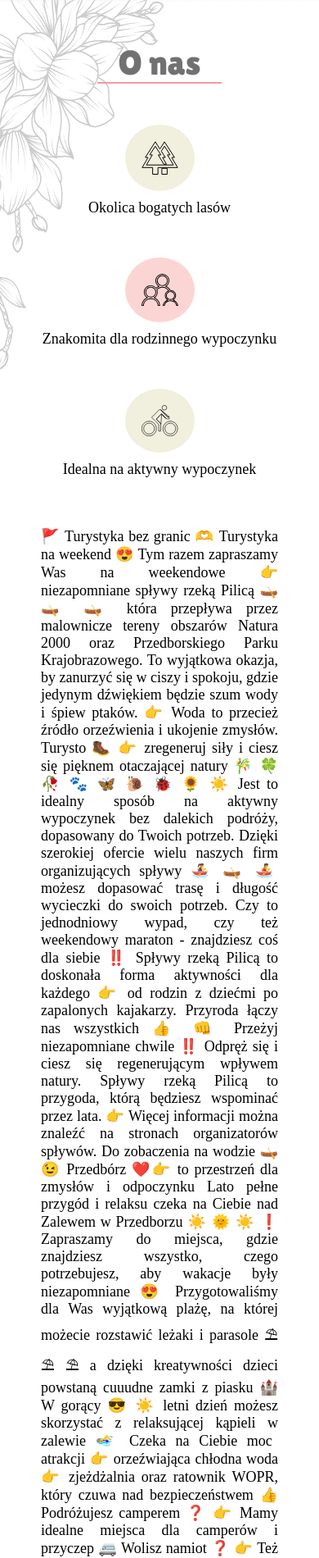
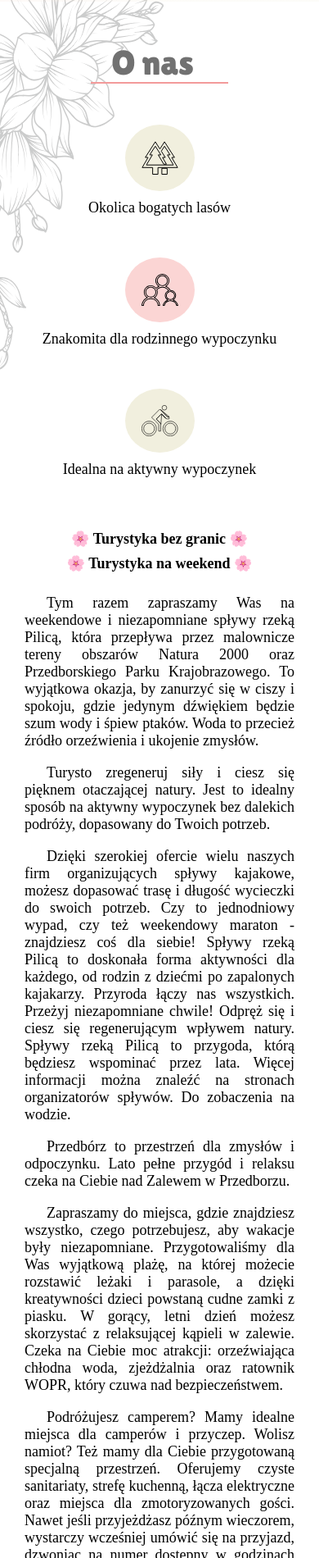
Before and after one commit to LukasEAG/magnolia, a PHP site: page / in a window 390 px wide. Shown: the part 398-2298 px from the top of the page at 82% size. Run offline with PHP 8.4, Linux system fonts and the light colour scheme; some web fonts are replaced.

Commit message:
mobile ver2

```diff
--- a/index.html
+++ b/index.html
@@ -61,8 +61,8 @@
                         <li class="nav__mobile-menu-item"><a href="#contact">Kontakt</a></li>
                         <li class="nav__mobile-menu-item"> <a href="tel:+48665-239-640" class="">Rezerwacja</a></li>
                         <li class="nav__mobile-menu-item"> <a target="_blank" href="https://g.co/kgs/aifPb5j">
-                            <i class="ti ti-map-pin"></i>
-                        </a></li>
+                                <i class="ti ti-map-pin"></i>
+                            </a></li>
 
 
                     </ul>
@@ -110,157 +110,61 @@
 
                 </div>
                 <div class="about-us__content">
-                    <p>🚩 Turystyka bez granic
-                        🫶
-                        Turystyka na weekend
-                        😍
+                    <span>🌸 Turystyka bez granic 🌸</span>
+                    <span>🌸 Turystyka na weekend 🌸</span>
 
-                        Tym razem zapraszamy Was na weekendowe
-                        👉
-                        niezapomniane spływy rzeką Pilicą
-                        🛶
-                        🛶
-                        🛶
-                        która przepływa przez malownicze tereny obszarów Natura 2000 oraz Przedborskiego Parku
-                        Krajobrazowego. To wyjątkowa okazja, by zanurzyć się w ciszy i spokoju, gdzie jedynym dźwiękiem
-                        będzie szum wody i śpiew ptaków.
-                        👉
-                        Woda to przecież źródło orzeźwienia i ukojenie zmysłów.
-                        Turysto
-                        🥾
-                        👉
-                        zregeneruj siły i ciesz się pięknem otaczającej natury
-                        🎋
-                        🍀
-                        🥀
-                        🐾
-                        🦋
-                        🐌
-                        🐞
-                        🌻
-                        ☀️
-                        Jest to idealny sposób na aktywny wypoczynek bez dalekich podróży, dopasowany do Twoich potrzeb.
-                        Dzięki szerokiej ofercie wielu naszych firm organizujących spływy
-                        🚣‍♀️
-                        🛶
-                        🚣
-                        możesz dopasować trasę i długość wycieczki do swoich potrzeb. Czy to jednodniowy wypad, czy też
-                        weekendowy maraton - znajdziesz coś dla siebie
-                        ‼️
-                        Spływy rzeką Pilicą to doskonała forma aktywności dla każdego
-                        👉
-                        od rodzin z dziećmi po zapalonych kajakarzy. Przyroda łączy nas wszystkich
-                        👍
-                        👊
+                    <p> Tym razem zapraszamy Was na weekendowe i niezapomniane spływy rzeką Pilicą, która przepływa
+                        przez malownicze tereny obszarów Natura 2000 oraz Przedborskiego Parku Krajobrazowego. To
+                        wyjątkowa okazja, by zanurzyć się w ciszy i spokoju, gdzie jedynym dźwiękiem będzie szum wody i
+                        śpiew ptaków. Woda to przecież źródło orzeźwienia i ukojenie zmysłów. </p>
 
-                        Przeżyj niezapomniane chwile
-                        ‼️
-                        Odpręż się i ciesz się regenerującym wpływem natury. Spływy rzeką Pilicą to przygoda, którą
-                        będziesz wspominać przez lata.
-                        👉
-                        Więcej informacji można znaleźć na stronach organizatorów spływów.
-                        Do zobaczenia na wodzie
-                        🛶
-                        😉
+                    <p> Turysto zregeneruj siły i ciesz się pięknem otaczającej natury. Jest to idealny sposób na
+                        aktywny wypoczynek bez dalekich podróży, dopasowany do Twoich potrzeb.</p>
 
-                        Przedbórz
-                        ❤️👉
-                        to przestrzeń dla zmysłów i odpoczynku
+                    <p> Dzięki szerokiej ofercie wielu naszych firm organizujących spływy kajakowe, możesz dopasować
+                        trasę i długość wycieczki do swoich potrzeb. Czy to jednodniowy wypad, czy też weekendowy
+                        maraton - znajdziesz coś dla siebie! Spływy rzeką Pilicą to doskonała forma aktywności dla
+                        każdego, od rodzin z dziećmi po zapalonych kajakarzy.
+                        Przyroda łączy nas wszystkich. Przeżyj niezapomniane chwile! Odpręż się i ciesz się
+                        regenerującym wpływem natury. Spływy rzeką Pilicą to przygoda, którą będziesz wspominać przez
+                        lata.
+                        Więcej informacji można znaleźć na stronach organizatorów spływów. Do zobaczenia na wodzie.</p>
 
+                    <p>Przedbórz to przestrzeń dla zmysłów i odpoczynku. Lato pełne przygód i relaksu czeka na Ciebie
+                        nad
+                        Zalewem w Przedborzu.</p>
 
-                        Lato pełne przygód i relaksu czeka na Ciebie nad Zalewem w Przedborzu
-                        ☀️
-                        🌞
-                        ☀️
-                        ❗
+                    <p>
+                        Zapraszamy do miejsca, gdzie znajdziesz wszystko, czego potrzebujesz, aby wakacje były
+                        niezapomniane. Przygotowaliśmy dla Was wyjątkową plażę, na której możecie rozstawić leżaki i
+                        parasole, a dzięki kreatywności dzieci powstaną cudne zamki z piasku. W gorący, letni dzień
+                        możesz
+                        skorzystać z relaksującej kąpieli w zalewie. Czeka na Ciebie moc atrakcji: orzeźwiająca chłodna
+                        woda, zjeżdżalnia oraz ratownik WOPR, który czuwa nad bezpieczeństwem.
+                    </p>
 
-                        Zapraszamy do miejsca, gdzie znajdziesz wszystko, czego potrzebujesz, aby wakacje były
-                        niezapomniane
-                        😍
-                        Przygotowaliśmy dla Was wyjątkową plażę, na której możecie rozstawić leżaki i parasole
-                        ⛱
-                        ⛱
-                        ⛱
-                        a dzięki kreatywności dzieci powstaną cuuudne zamki z piasku
-                        🏰
-                        W gorący
-                        😎
-                        ☀️
-                        letni dzień możesz skorzystać z relaksującej kąpieli w zalewie
-                        🏊‍♀️
-                        Czeka na Ciebie moc atrakcji
-                        👉
-                        orzeźwiająca chłodna woda
-                        👉
-                        zjeżdżalnia oraz ratownik WOPR, który czuwa nad bezpieczeństwem
-                        👍
+                    <p>Podróżujesz camperem? Mamy idealne miejsca dla camperów i przyczep.
+                        Wolisz namiot? Też mamy dla Ciebie przygotowaną specjalną przestrzeń.
+                        Oferujemy czyste sanitariaty, strefę kuchenną, łącza elektryczne oraz miejsca dla
+                        zmotoryzowanych
+                        gości. Nawet jeśli przyjeżdżasz późnym wieczorem, wystarczy wcześniej umówić się na przyjazd,
+                        dzwoniąc na numer dostępny w godzinach pracy Urzędu Miejskiego w Przedborzu tel. <a
+                            href="phone:44 781 22 61">44 781 22 61</a> wew. 23.
+                    </p>
 
-                        Podróżujesz camperem
-                        ❓
-                        👉
-                        Mamy idealne miejsca dla camperów i przyczep
-                        🚐
-                        Wolisz namiot
-                        ❓
-                        👉
-                        Też mamy dla Ciebie przygotowaną specjalną przestrzeń
-                        ⛺️
-                        Oferujemy czyste sanitariaty, strefę kuchenną, łącza elektryczne oraz miejsca dla
-                        zmotoryzowanych gości. Nawet jeśli przyjeżdżasz późnym wieczorem, wystarczy wcześniej umówić się
-                        na przyjazd, dzwoniąc na numer dostępny w godzinach pracy Urzędu Miejskiego w Przedborzu
-                        👉
-                        ☎️
+                    <p>Atrakcje dla dzieci i dorosłych? Dzieci będą miały frajdę na placu zabaw i w wodnych atrakcjach,
+                        natomiast dla rodziców przygotowaliśmy strefę relaksu z mini golfem, gdzie można aktywnie
+                        odpocząć.
+                        Jeśli lubisz wędkować nasz zalew to dom dla wielu gatunków ryb. Przygotuj wędkę i łów do woli!
+                        Skontaktuj się z Kołem PZW, aby wykupić jednorazową licencję na wędkowanie
+                        (www.pzwzezwolenieokresowe.pl, Okręg Piotrków Trybunalski). Wieczory nad zalewem to magia,
+                        której
+                        musisz doświadczyć - grill, ognisko, gitara i śpiew.</p>
 
-                        4️⃣
-                        4️⃣
+                    <p class="last"> Pakuj się i ruszaj do Przedborza! Wszystko jest gotowe na Twoje przybycie. Czekamy
+                        na Ciebie z
+                        letnią przygodą, którą będziesz wspominać przez cały rok. Do zobaczenia nad wodą!</p>
 
-                        7️⃣
-                        8️⃣
-                        1️⃣
-                        2️⃣
-                        2️⃣
-                        6️⃣
-                        1️⃣
-
-                        📞
-                        w.
-                        2️⃣
-                        3️⃣
-
-                        Atrakcje dla dzieci i dorosłych
-                        ❓
-                        Oczywiście
-                        👉
-                        dzieci będą miały frajdę na placu zabaw i w wodnych atrakcjach
-                        🤙
-                        Dla rodziców przygotowaliśmy strefę relaksu z mini golfem
-                        🏑
-                        gdzie można aktywnie odpocząć. Jeśli lubisz wędkować
-                        🎣
-                        nasz zalew to dom dla wielu gatunków ryb
-                        🐟
-                        🐟
-                        🐟
-                        Przygotuj wędkę i łów do woli
-                        ❗️
-                        Skontaktuj się z Kołem PZW, aby wykupić jednorazową licencję na wędkowanie
-                        (pzwzezwolenieokresowe,pl Okręg Piotrków Trybunalski)
-                        Wieczory nad zalewem to magia
-                        🤩
-                        😉
-                        😍
-                        której musisz doświadczyć
-                        👉
-                        grill
-                        👉
-                        ognisko
-                        👉
-                        gitara i śpiew. Pakuj się i ruszaj do Przedborza
-                        ❗️
-                        Wszystko jest gotowe na Twoje przybycie
-                        👌
-                        Czekamy na Ciebie z letnią przygodą, którą będziesz wspominać przez cały rok. Do zobaczenia nad
-                        wodą</p>
                 </div>
             </div>
         </section>
@@ -401,9 +305,8 @@
                     <h2>Kontakt</h2>
                 </div>
                 <div class="contact__box">
-                    <div class="contact__logo">
-                        <a href="#home"> <img src="./dist/img/MagnoliaLogo .svg" alt=""></a>
-
+                    <div class="contact__map">
+                        <img src="./dist/img/polskaKontur.svg" alt="">
                     </div>
                     <div class="contact__info">
                         <div class="contact__adress contact__info-cards">
@@ -422,14 +325,15 @@
                             <h3><i class="ti ti-id"></i> Media</h3>
                             <div class="contact__media-icons">
 
-                                <button><i class="ti ti-brand-instagram"></i><i
-                                        class="ti ti-brand-facebook"></i></button>
+                                <a href=""><i class="ti ti-brand-instagram"></i></a>
+                                <a href=""><i class="ti ti-brand-facebook"></i></a>
                             </div>
                         </div>
                     </div>
-                    <div class="contact__map">
-                        <img src="./dist/img/polskaKontur.svg" alt="">
+                    <div class="contact__logo">
+                        <a href="#home"> <img src="./dist/img/MagnoliaLogo .svg" alt=""></a>
                     </div>
+
                 </div>
             </div>
         </section>
--- a/src/sass/_media.scss
+++ b/src/sass/_media.scss
@@ -2,6 +2,10 @@
 
 @mixin queries {
 	@media (max-width: 992px) {
+		h2 {
+			padding: 0 0.6em;
+		}
+
 		.nav {
 			&__bar {
 				height: 95px;
@@ -110,13 +114,28 @@
 			&__title {
 				margin: 5em 0;
 				align-self: center;
-
-				& h2 {
-					padding: 0 0.6em;
-				}
 			}
 			&__content {
 				margin: 1em 5em 0;
+			}
+		}
+
+        .area {
+
+            &__title {
+                margin: 5em 0;
+                justify-content: center;
+                width: 100%;
+            }
+        }
+	}
+    @media (max-width: 769px) {
+
+        .contact {
+
+            &__box {
+                flex-direction: column-reverse;
+
             }
         }
     }
@@ -125,12 +144,28 @@
 		.head {
 			&__h1 {
 				padding: 0 1em;
-				font-size: 2.2rem;
+				font-size: 3.2rem;
+			}
+		}
+
+        .contact {
+
+            &__box {
+                padding: 2em;
+            }
+            &__info {
+                margin: 2em 0;
             }
         }
 	}
 
 	@media (max-width: 480px) {
+        .head {
+			&__h1 {
+				padding: 0 1em;
+				font-size: 2.2rem;
+			}
+		}
 		.about-us {
 			&__icons {
 				flex-direction: column;
@@ -145,11 +180,30 @@
 					font-size: 1.8rem;
 				}
 			}
+
+            &__content {
+                margin: 1em 3em 0;
+            }
+		}
+
+
+        .rooms {
+
+            &__offer {
+                margin: 0 3em;
+            }
+        }
+
+        .area {
+
+            &__text {
+                margin: 0 3em;
+                padding: 0;
+            }
         }
 
 		.contact {
 			&__box {
-				flex-direction: column;
 				padding: 0 1em;
 			}
 
@@ -158,16 +212,28 @@
 			&__map {
 				margin: 1em 0;
 				display: flex;
+                flex-direction: column;
 				justify-content: center;
+                align-items: center;
 				width: 100%;
 			}
 
 			&__info-cards {
+                margin: 1.2em 0;
 				align-items: center;
 			}
 		}
 	}
 	@media (max-width: 320px) {
+		h2 {
+			padding: 0 1em;
+			font-size: 3.2rem;
+			text-align: center;
+		}
+
+        p, li, span {
+            font-size: 1.4rem;
+        }
 		.head {
 			&__h1 {
 				padding: 0 1em;
@@ -188,9 +254,7 @@
 			&__content {
 				margin: 1em 2em 0;
 
-				& p {
-					font-size: 1.4rem;
-				}
+
 			}
 
 			&__items {
@@ -198,6 +262,12 @@
 
 				& h3 {
 					font-size: 1.6rem;
+				}
+			}
+
+			&__items-img {
+				& img {
+					max-width: 70px;
 				}
 			}
 		}
@@ -229,5 +299,15 @@
 				}
 			}
 		}
+
+		.area {
+			&__title {
+				margin: 2em 0;
+			}
+
+            &__text {
+                margin: 0 2em;
             }
 		}
+	}
+}
--- a/src/sass/style.scss
+++ b/src/sass/style.scss
@@ -45,6 +45,17 @@ h3 {
 	font-family: 'Ibarra Real Nova', serif;
 	font-size: 2rem;
 	font-weight: 100;
+}
+
+p,
+span,
+li {
+	font-size: 1.8rem;
+}
+
+a {
+	color: $magnolia-black;
+	text-decoration: none;
 }
 
 .nav {
@@ -319,13 +329,35 @@ h3 {
 
 	&__content {
 		display: flex;
+		flex-direction: column;
 		justify-content: center;
 		align-items: center;
 		margin: 3em 10em 0;
 
+		& a {
+			font-weight: 700;
+		}
+
 		& p {
-			font-size: 1.8rem;
+			margin: .5em 0;
 			text-align: justify;
+			text-indent: 3ch;
+		}
+
+		& span {
+			margin: .2em 0;
+			font-weight: 700;
+
+
+		}
+
+		& span:last-of-type {
+			margin-bottom: 1em;
+		}
+
+		.last {
+			margin-top: 1em;
+			font-weight: 700;
 		}
 	}
 }
```
Also changed, not shown: other parts of src/sass/style.scss (+31 -21 lines), dist/css/style.min.css, 1 other file. Lines whose indentation alone changed are shown as unchanged.
